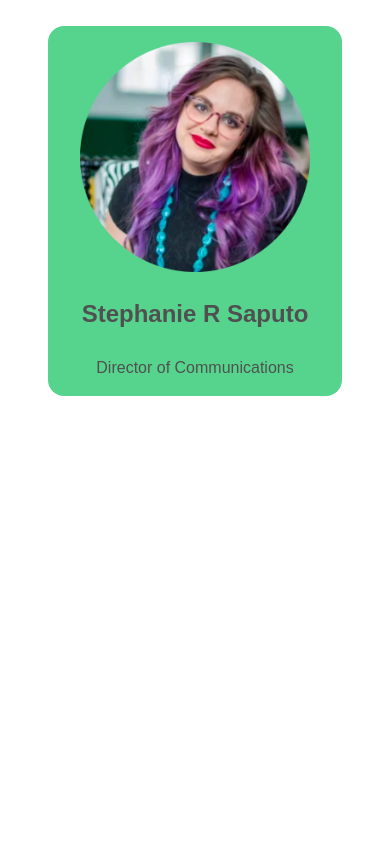
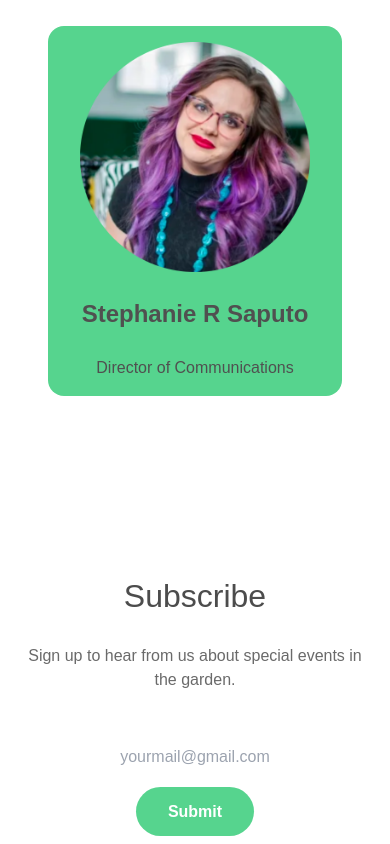
Before and after one commit to A-Sip-Of-Paradise-Garden/ASOP-Final, a React (Create React App) app: page / in a window 390 px wide. Shown: the part 3433-4277 px from the top of the page. Before the commit the page ends 3845 px from the top, so only its background shows below. Built offline with nearby package versions, Linux system fonts and the light colour scheme; no server answers.

Commit message:
Added Contact section to home page
I have added the contact section to the home page for members to get notification. However, I have not linked the button yet.

```diff
--- /dev/null
+++ b/src/pages/Home/Contact.js
@@ -0,0 +1,16 @@
+import React from "react";
+
+const Contact = () => {
+  return (
+    <div className="contact-page-wrapper">
+      <h1 className="primary-heading">Subscribe</h1>
+      <h1 className="primary-text">Sign up to hear from us about special events in the garden.</h1>
+      <div className="contact-form-container">
+        <input type="text" placeholder="yourmail@gmail.com" />
+        <button className="secondary-button">Submit</button>
+      </div>
+    </div>
+  );
+};
+
+export default Contact;
--- a/src/pages/Home/Home.css
+++ b/src/pages/Home/Home.css
@@ -83,7 +83,7 @@ body {
 }
 /* This is the style for the intro section. */
 .intro-section-container {
-    margin-top: 20rem;
+    margin-top: 10rem;
     position: relative;
     display: flex;
     align-items: center;
@@ -117,7 +117,7 @@ body {
     z-index: -2;
 }
 .about-section-wrapper {
-    margin-top: 15rem;
+    margin-top: 5rem;
 }
 .about-section-top p {
     text-align: center;
@@ -152,7 +152,7 @@ body {
     font-size: x-large;
 }
 .about-section-bottom {
-    margin-top: 5rem;
+    margin-top: 3rem;
     display: flex;
     justify-content: center;
     align-items: center;
@@ -163,6 +163,37 @@ body {
     display: flex;
     align-items: center;
     font-weight: 500;
+}
+/* This is the style for the Contact section */
+.contact-page-wrapper h1 {
+    max-width: 900px !important;
+}
+.contact-page-wrapper {
+    display: flex;
+    align-items: center;
+    justify-content: center;
+    flex-direction: column;
+    margin: 10rem 0rem;
+}
+.contact-form-container {
+    background-color: white;
+    max-width: 700px;
+    width: 100%;
+    margin-top: 1rem;
+    display: flex;
+    align-items: center;
+    padding: 1rem;
+    border-radius: 5rem;
+    border-color: #47b378;
+    border-style: double;
+}
+.contact-form-container input {
+    flex: 1;
+    height: 100%;
+    border: none;
+    outline: none;
+    font-size: 1.3rem;
+    padding: 0.5rem 1rem;
 }
 /* This is the style for all the images and texts. */
 @media (max-width: 800px) {
@@ -217,6 +248,20 @@ body {
     .about-section-bottom {
       margin-top: 1rem !important;
     }
+    .contact-form-container {
+      padding: 0.5rem !important;
+      flex-direction: column;
+      justify-content: center;
+      align-items: center;
+      border-radius: 1rem !important;
+    }
+    .contact-form-container input {
+      font-size: 1rem !important;
+      max-width: 100%;
+      padding: 0.5rem 1rem !important;
+      margin-bottom: 0.8rem !important;
+      text-align: center;
+    }
     .App {
       max-width: 95vw;
     }
--- a/src/pages/Home/Home.js
+++ b/src/pages/Home/Home.js
@@ -5,6 +5,7 @@ import home_banner_bgd from "../../assets/home/home_banner_bgd.png";
 
 import Intro from "../Home/Intro";
 import About from "../Home/About";
+import Contact from "./Contact";
 
 const Home = () => {
   return (
@@ -33,6 +34,7 @@ const Home = () => {
       </div>
       <Intro />
       <About />
+      <Contact />
     </div>
   );
 };
```
